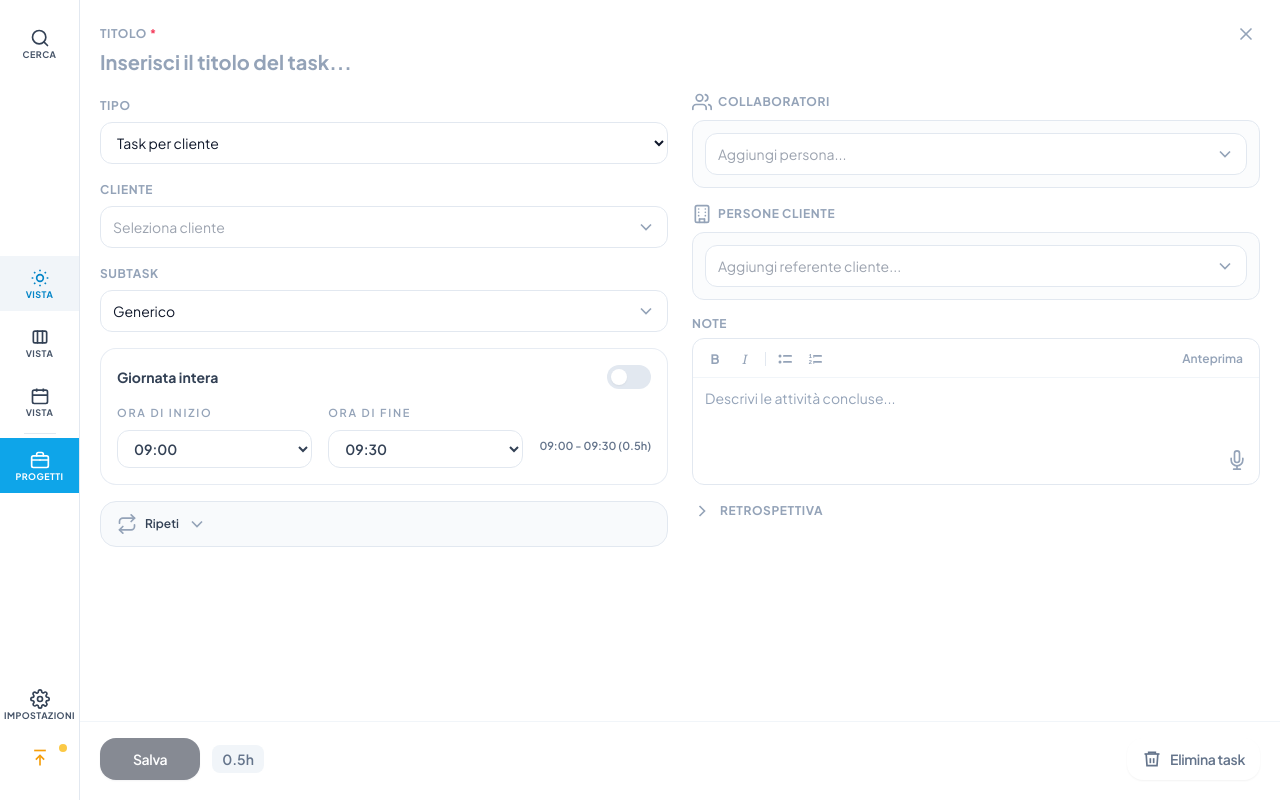
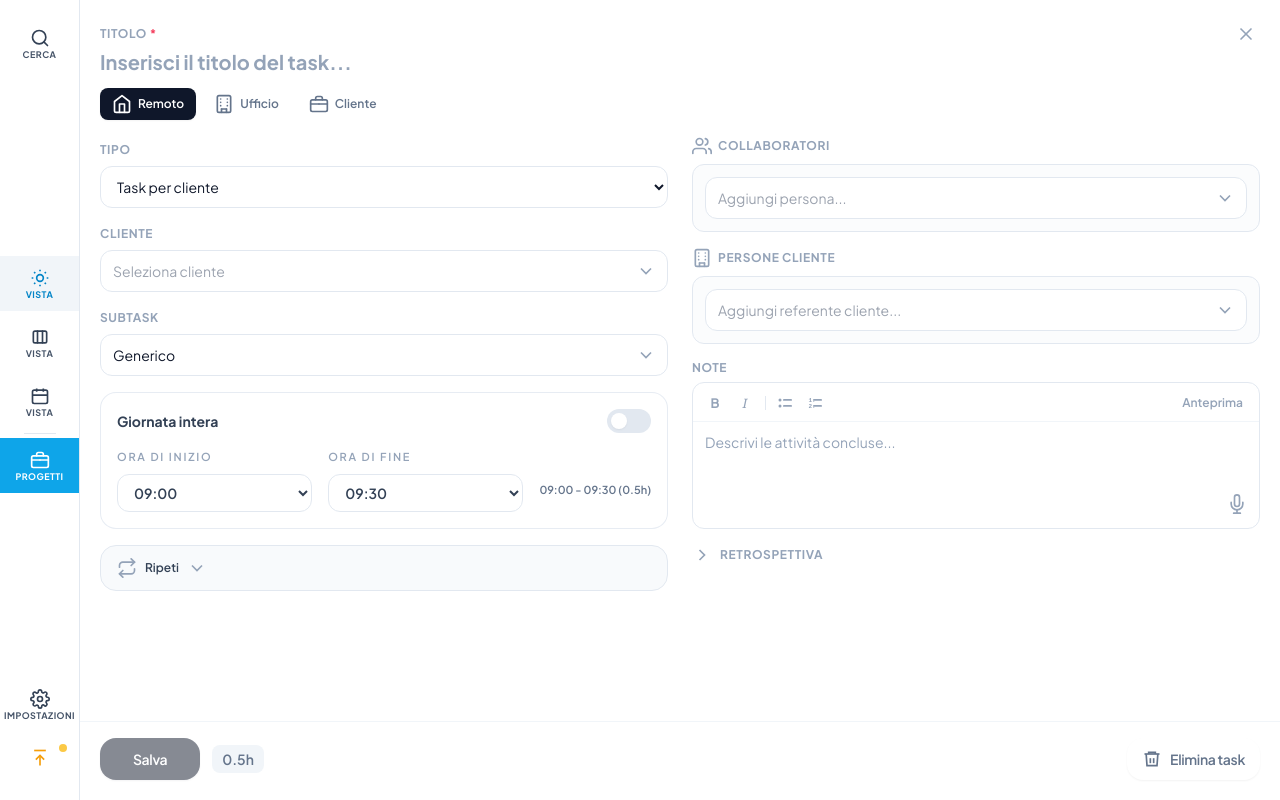
Before and after one commit to carloveronesi/DailyLog, a React (Vite) app: page / in a window 1280 px wide. Both pictures are taken after a click on the button "+ Nuovo". Built offline with nearby package versions, Linux system fonts and the light colour scheme.

Commit message:
adding location in editor

```diff
--- a/src/renderer/components/Editor.jsx
+++ b/src/renderer/components/Editor.jsx
@@ -442,8 +442,9 @@ export function Editor({ date, existingEntries, onSave, onDeleteDay, topClients
 
   return (
     <div className="flex flex-col min-h-0 flex-1">
-      {/* Header: Titolo — full width */}
-      <div className="shrink-0 mb-4 pr-8 space-y-1">
+      {/* Header: Titolo + Location — full width */}
+      <div className="shrink-0 mb-4 pr-8 space-y-3">
+        <div className="space-y-1">
           <label className="text-xs font-bold uppercase tracking-wider text-slate-400 dark:text-slate-500">
             Titolo <span className="text-rose-500">*</span>
           </label>
@@ -454,6 +455,32 @@ export function Editor({ date, existingEntries, onSave, onDeleteDay, topClients
             placeholder="Inserisci il titolo del task..."
             autoFocus
           />
+        </div>
+        {/* Location toggle */}
+        <div className="flex items-center gap-1.5">
+          {[
+            { value: LOCATION_TYPES.REMOTE, label: "Remoto", icon: "home" },
+            { value: LOCATION_TYPES.OFFICE, label: "Ufficio", icon: "building" },
+            { value: LOCATION_TYPES.CLIENT, label: "Cliente", icon: "briefcase" },
+          ].map(({ value, label, icon }) => {
+            const active = location === value;
+            return (
+              <button
+                key={value}
+                type="button"
+                onClick={() => setLocation(value)}
+                className={`flex items-center gap-1.5 px-3 py-1.5 rounded-lg text-xs font-semibold transition-all ${
+                  active
+                    ? "bg-slate-900 text-white dark:bg-blue-600 dark:text-white shadow-sm"
+                    : "text-slate-500 hover:text-slate-700 hover:bg-slate-100 dark:text-slate-400 dark:hover:text-slate-200 dark:hover:bg-slate-700/60"
+                }`}
+              >
+                <Icon name={icon} className="w-3.5 h-3.5" />
+                {label}
+              </button>
+            );
+          })}
+        </div>
       </div>
 
       {/* Body: due colonne scrollabili */}
--- a/src/renderer/components/EntryForm.jsx
+++ b/src/renderer/components/EntryForm.jsx
@@ -95,21 +95,35 @@ export function EntryForm({
 
   const projects = useMemo(() => loadProjects(), []);
 
-  // Aggrega tutti i clientContacts da tutti i progetti come suggerimenti
+  // Contatti cliente dal progetto corrente (solo per task client)
   const allClientContacts = useMemo(() => {
+    if (entry.type !== "client" || !entry.client) return [];
+    const pid = "client::" + normalizeClientKey(entry.client);
+    const projectContacts = projects[pid]?.clientContacts || [];
+    // fallback: tutti i clientContacts da tutti i progetti
+    if (projectContacts.length > 0) return projectContacts;
     const set = new Set();
-    Object.values(projects).forEach(p => {
-      (p.clientContacts || []).forEach(c => set.add(c));
-    });
-    // Se è un task cliente, metti i contatti del progetto corrente in cima
+    Object.values(projects).forEach(p => (p.clientContacts || []).forEach(c => set.add(c)));
+    return Array.from(set).sort();
+  }, [projects, entry.type, entry.client]);
+
+  // Collaboratori suggeriti: team del progetto corrente in cima, poi allPeople
+  const suggestedCollaborators = useMemo(() => {
+    let projectTeam = [];
     if (entry.type === "client" && entry.client) {
       const pid = "client::" + normalizeClientKey(entry.client);
-      const projectContacts = projects[pid]?.clientContacts || [];
-      const others = Array.from(set).filter(c => !projectContacts.includes(c)).sort();
-      return [...projectContacts, ...others];
+      projectTeam = projects[pid]?.team || [];
+    } else if (entry.type === "internal" && entry.subtypeId) {
+      const pid = "internal::" + entry.subtypeId;
+      projectTeam = projects[pid]?.team || [];
     }
-    return Array.from(set).sort();
-  }, [projects, entry.type, entry.client]);
+    const selected = entry.collaborators || [];
+    const teamFiltered = projectTeam.filter(n => !selected.includes(n));
+    const othersFiltered = allPeople
+      .map(p => p.name)
+      .filter(n => !selected.includes(n) && !projectTeam.includes(n));
+    return [...teamFiltered, ...othersFiltered];
+  }, [projects, entry.type, entry.client, entry.subtypeId, entry.collaborators, allPeople]);
 
   const projectSpecificSubtasks = useMemo(() => {
     if (entry.type === "client" && entry.client) {
@@ -315,7 +329,7 @@ export function EntryForm({
           className="flex-1 min-w-[160px]"
           value={personInput}
           onChange={(val) => { if (val) addCollaborator(val); setPersonInput(""); }}
-          options={allPeople.filter(p => !(entry.collaborators || []).includes(p.name)).map(p => p.name)}
+          options={suggestedCollaborators}
           placeholder="Aggiungi persona..."
           allowCustom={true}
         />
@@ -427,7 +441,7 @@ export function EntryForm({
     return (
       <>
         {collaboratoriSection}
-        {clientContactsSection}
+        {entry.type === "client" && clientContactsSection}
         {noteSection}
         {wentWrongNextStepsSection}
       </>
@@ -440,7 +454,7 @@ export function EntryForm({
       {tipoSection}
       {orariSection}
       {collaboratoriSection}
-      {clientContactsSection}
+      {entry.type === "client" && clientContactsSection}
       {noteSection}
       {wentWrongNextStepsSection}
     </div>
```
Lines whose indentation alone changed are shown as unchanged.
